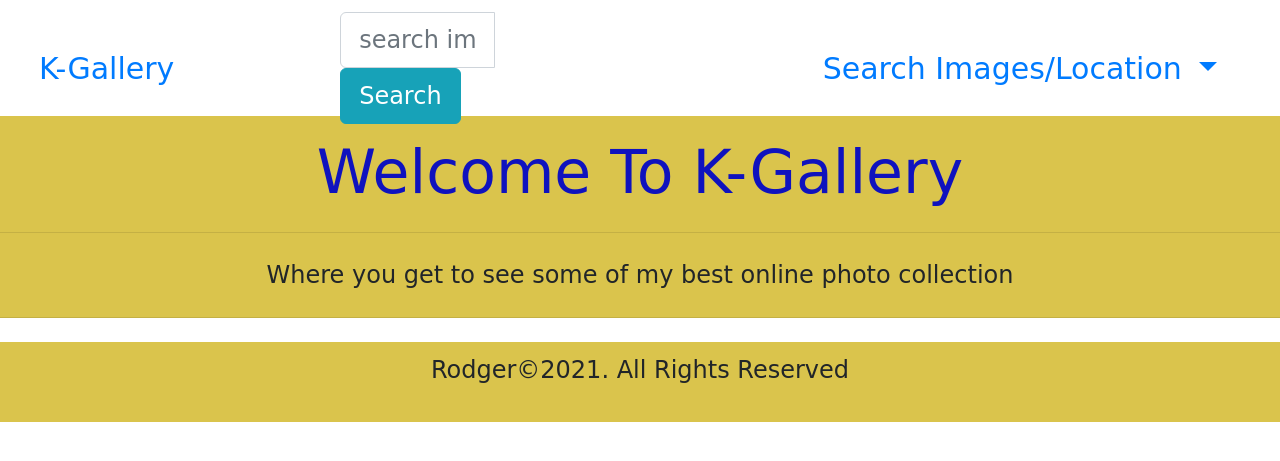
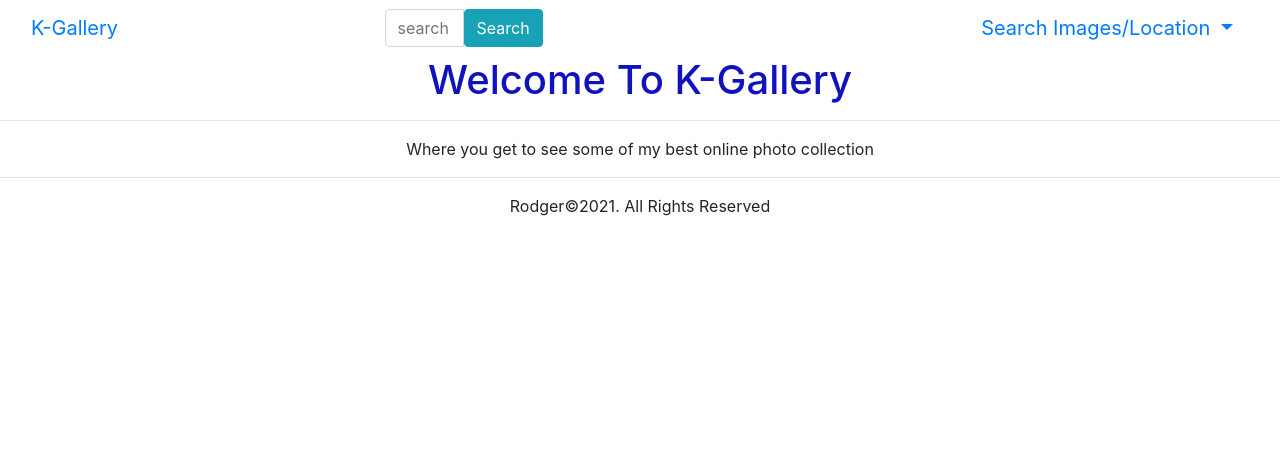
Before and after one commit to Mnubi/K-Gallery, a Django app: template gallery/templates/homepage.html in a window 1280 px wide. Shown: the top 461 px of the page. Run offline with Django 3.2, Linux system fonts and the light colour scheme; the template is opened without the code that fills it, so the values that code supplies are empty; some libraries are stand-ins or nearby versions.

Commit message:
changed font of the appliaction

```diff
--- a/gallery/templates/homepage.html
+++ b/gallery/templates/homepage.html
@@ -11,26 +11,10 @@
 {% block content %}
 {{block.super}}
 
-<style>
-    * {
-        font-family: 'Charm',
-            cursive;
-        font-size: 24px;
-    }
-    #introduction{
-        margin-top:-20px;
-        padding-top: 20px;
-        background-color: rgb(218, 196, 76);
-    }
-    footer{
-        background-color: rgb(218, 196, 76);
-        padding:10px;
-    }
-</style>
 
 <div id="introduction" class='text-center'>
 
-    <h1 style="font-family: 'Cinzel Decorative', cursive;">Welcome To K-Gallery</h1>
+    <h1>Welcome To K-Gallery</h1>
     <hr>
     <p>Where you get to see some of my best online photo collection</p>
     <hr>
```
